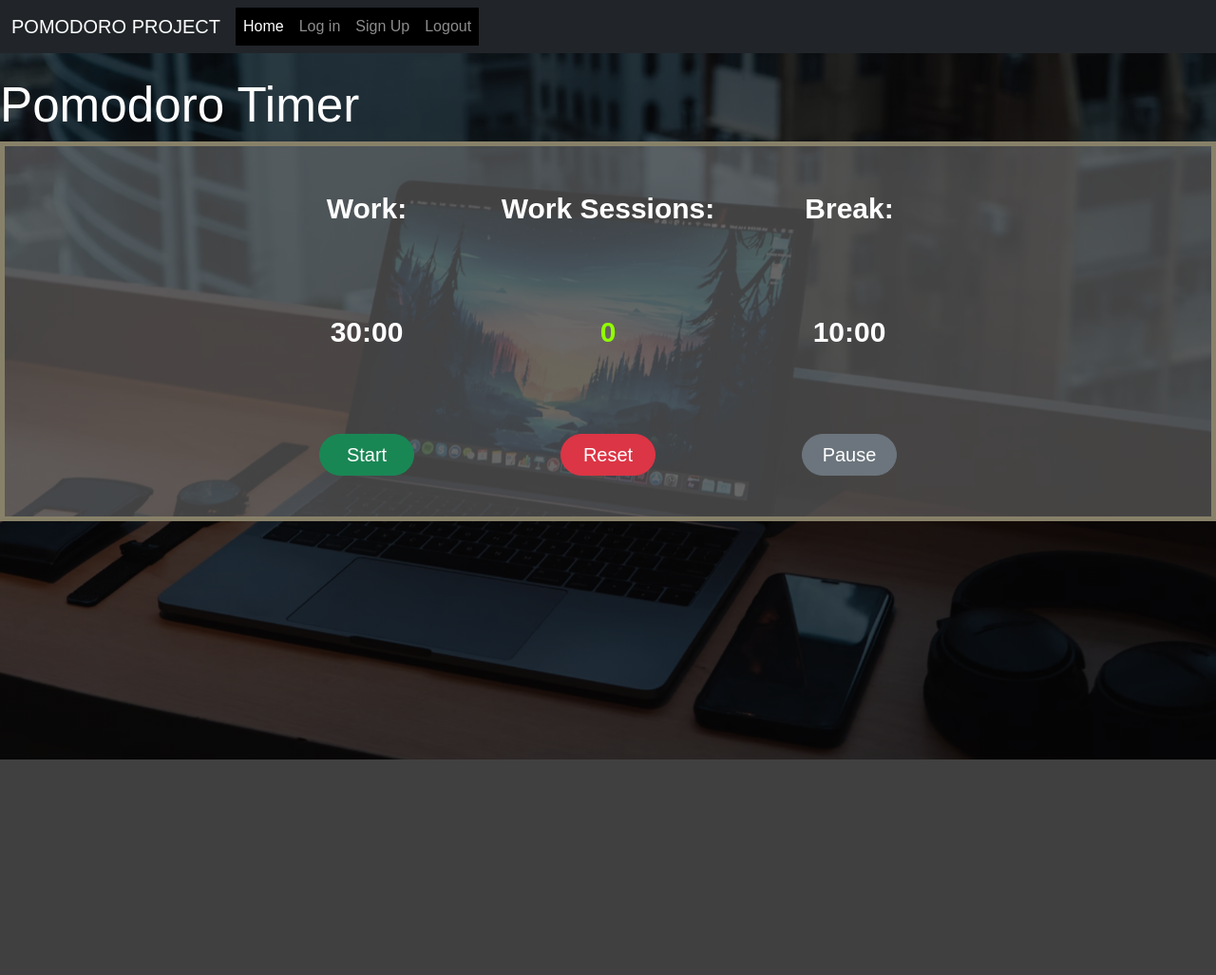
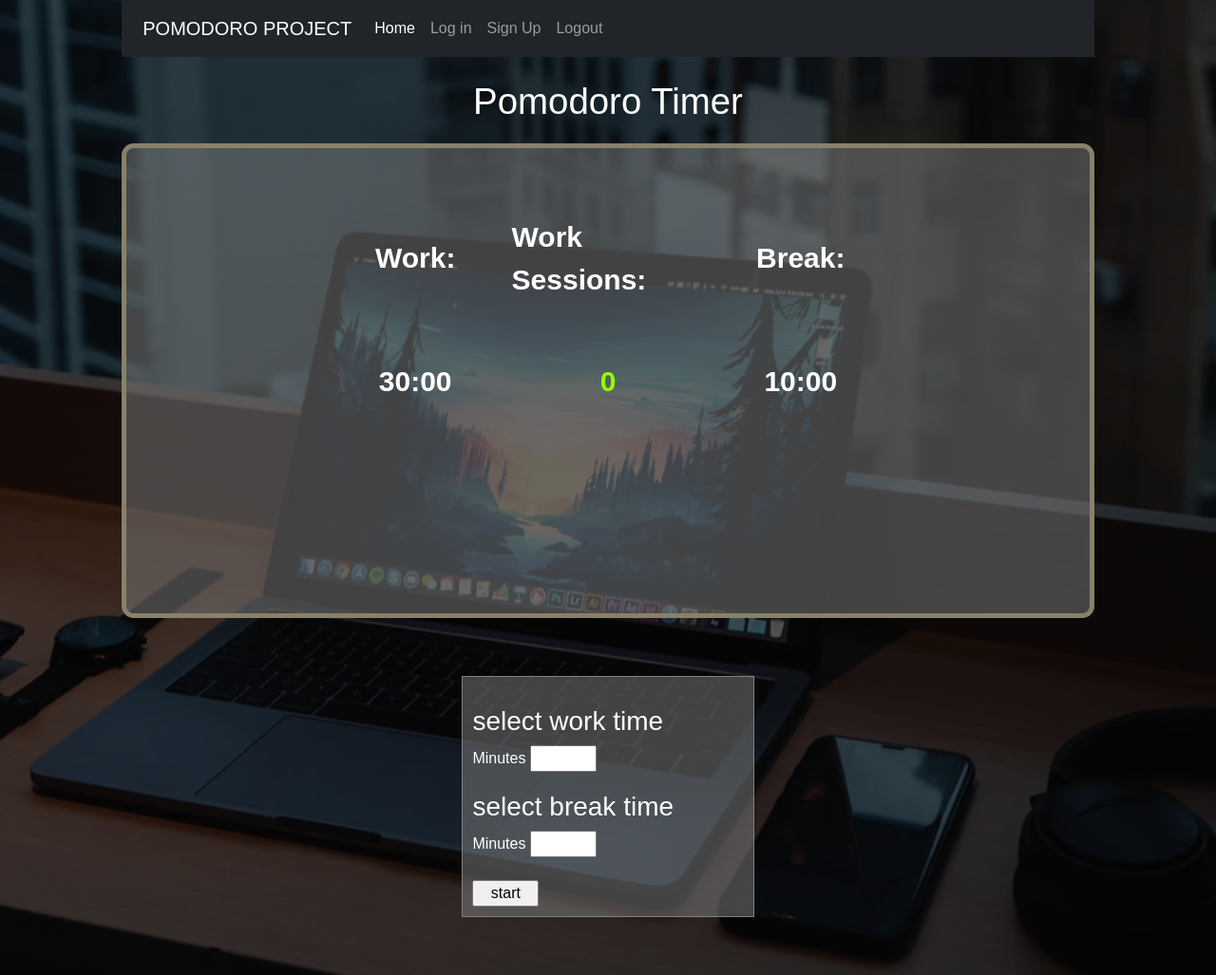
Before and after one commit to bethnduta/POMODORO-PROJECT, a Flask app: page /work in a window 1280 px wide. Shown: the whole page at 95% size. Before the commit the page ends 800 px from the top, so only its background shows below. Run offline with Flask 2, Linux system fonts and the light colour scheme.

Commit message:
dummy changes to the work template

```diff
--- a/app/main/views.py
+++ b/app/main/views.py
@@ -1,4 +1,4 @@
-from crypt import methods
+
 from . import main
 from flask import render_template, url_for, redirect, request, session
 from app import db
@@ -26,6 +26,18 @@ def templogin():
 @main.route('/user-signup')
 def tempsignup():
     return render_template('signup.html')
+
+
+@main.route('/timer', methods=['POST', 'GET'])
+def timer():
+    if request.method == 'POST':
+        session['work-time'] = request.form['w-minutes']
+        session['break-time'] = request.form['b-minutes']
+        session['session'] = 0
+        return "this is a post request"
+        return redirect(url_for('main.work', w_time=session.get('work-time'), b_time=session.get('break-time'), sessions=session.get('session')))
+    else:
+        return "this is a get request"
 
 
 
--- a/app/static/style.css
+++ b/app/static/style.css
@@ -1,40 +1,50 @@
-*{
+* {
   margin: 0;
   padding: 0;
   box-sizing: border-box;
-    font-family: sans-serif, 'poppins';
+  font-family: sans-serif, "poppins";
 }
 
-body{
+body {
   width: 100%;
   min-height: 100vh;
-    background-image: linear-gradient(rgba(0,0,0,0.3),rgba(0,0,0,0.3)), url('./img/image.png');
+  background-image: linear-gradient(rgba(0, 0, 0, 0.3), rgba(0, 0, 0, 0.3)),
+    url("./img/image.png");
   background-position: center;
   background-size: cover;
   color: darkgray;
+  padding: 0 10%;
 }
 
-
-h1{
-    font-size: 4vw;
+h1 {
+  width: 100%;
+  font-size: 3vw;
+  font-weight: 900;
   color: #fff;
   font-weight: 500;
-    /*text-align: center;
-    margin-top: 22%; */
+  margin-bottom: 2%;
+  margin-top: 5;
+  display: flex;
+  align-items: center;
+  justify-content: center;
 }
 
-nav ul li{
-    background-color: black;
+nav {
+  padding: 1% !important;
+}
+
+nav ul li {
+  /* background-color: black; */
   color: white;
   text-decoration: none;
   display: inline-block;
 }
 
-nav ul li:hover{
-    color:rgb(0, 255, 94);
+nav ul li:hover {
+  color: rgb(0, 255, 94);
 }
 
-nav ul li a{
+nav ul li a {
   text-decoration: none;
   color: white;
   padding: 4px 5px;
@@ -42,47 +52,46 @@ nav ul li a{
   display: inline-block;
 }
 
-#container{
+#container {
   /* background-color: #696866; */
+  border-radius: 1vw;
   background-color: rgba(128, 128, 128, 0.5);
+  padding: 5% 0;
   margin: 0 auto;
   border: 5px solid #888169;
   display: grid;
   color: #fff;
   grid-template-columns: repeat(5, 1fr);
   grid-template-rows: repeat(3, 1fr);
-    height: 400px;
+  height: 500px;
 }
 
-.label{
+.label {
   align-self: center;
   justify-self: center;
   font-size: 30px;
   font-weight: bold;
 }
 
-#work{
+#work {
   grid-area: 1/2/1/2;
 }
 
-
-
-#work-timer{
+#work-timer {
   grid-area: 2/2/2/2;
 }
 
-#break-timer{
+#break-timer {
   grid-area: 2/4/2/4;
 }
 
-.btnn{
+.btnn {
   border-radius: 50px;
   align-self: center;
-    justify-self: center ;
+  justify-self: center;
   width: 100px;
   font-size: 20px;
 }
-
 
 .label {
   align-self: center;
@@ -139,7 +148,6 @@ p {
 
 /*buttons*/
 
-
 #start {
   grid-area: 3 / 2 / 3 / 2;
 }
--- a/app/templates/work.html
+++ b/app/templates/work.html
@@ -7,7 +7,11 @@
   <p id="sessions" class="label">Work Sessions:</p>
   <!--Work Timer-->
   <div id="work-timer" class="timer">
+    {% if w_time %}
+    <p id="w_minutes">{{w-minutes}}</p>
+    {% else%}
     <p id="w_minutes">30</p>
+    {% endif %}
     <p class="semicolon">:</p>
     <p id="w_seconds">00</p>
   </div>
@@ -17,13 +21,38 @@
 
   <!--Break Timer-->
   <div id="break-timer" class="timer">
+    {% if b_time %}
+    <p id="b_minutes">{{b-minutes}}</p>
+    {% else%}
     <p id="b_minutes">10</p>
+    {% endif %}
     <p class="semicolon">:</p>
     <p id="b_seconds">00</p>
   </div>
 
-  <button id="start" class="btn btn-success btnn">Start</button>
+  <!-- <button id="start" class="btn btn-success btnn">Start</button>
   <button id="stop" class="btn btn-secondary btnn">Pause</button>
-  <button id="reset" class="btn btn-danger btnn">Reset</button>
+  <button id="reset" class="btn btn-danger btnn">Reset</button> -->
+</div>
+
+<div class="form">
+  <form action="{{url_for('main.timer')}}" method="post">
+    <div>
+      <label for="w-minutes">
+        <h3>select work time</h3>
+        <span>Minutes</span>
+        <input type="number" name="w-minutes" id="w-minutes" />
+      </label>
+    </div>
+    <div>
+      <label for="b-minutes">
+        <h3>select break time</h3>
+        <span>Minutes</span>
+        <input type="number" name="b-minutes" id="b-minutes" />
+      </label>
+    </div>
+    <br />
+    <input type="submit" value="start" />
+  </form>
 </div>
 {% endblock %}
```
Lines whose indentation alone changed are shown as unchanged.
